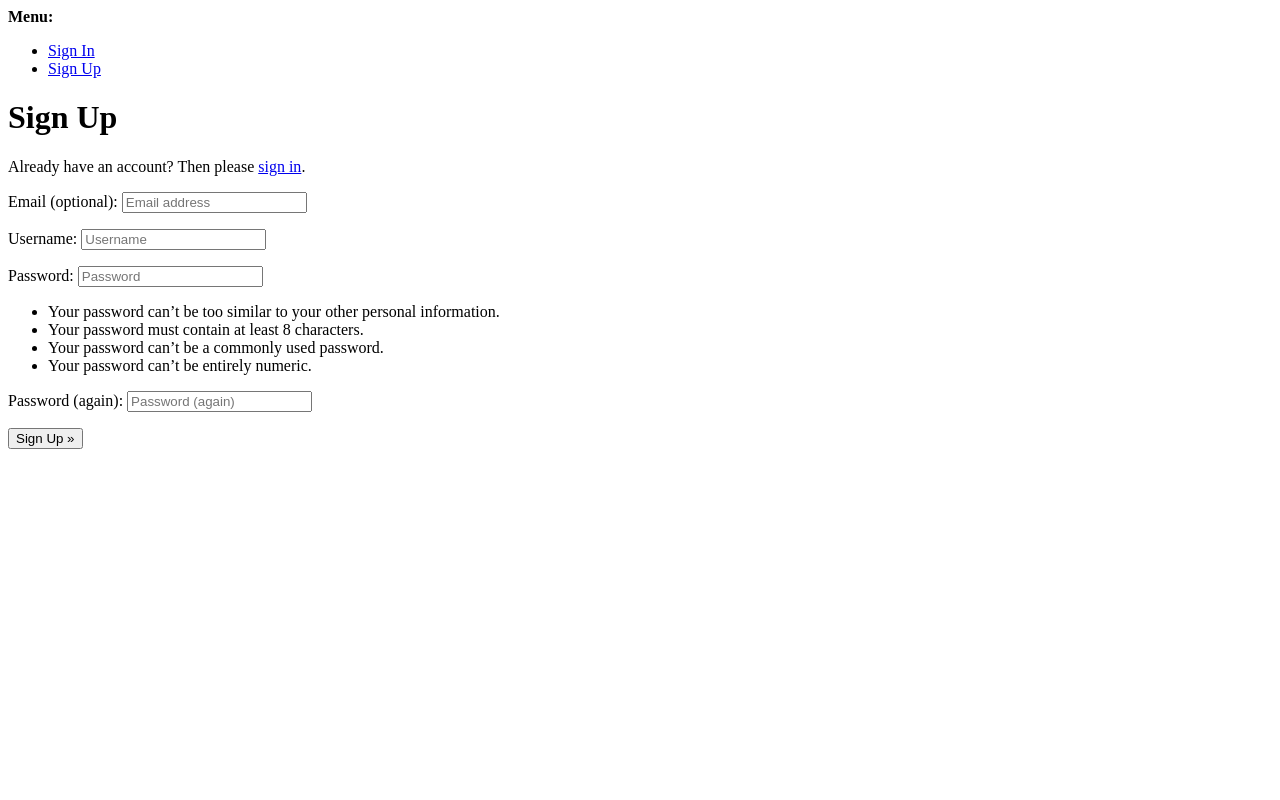
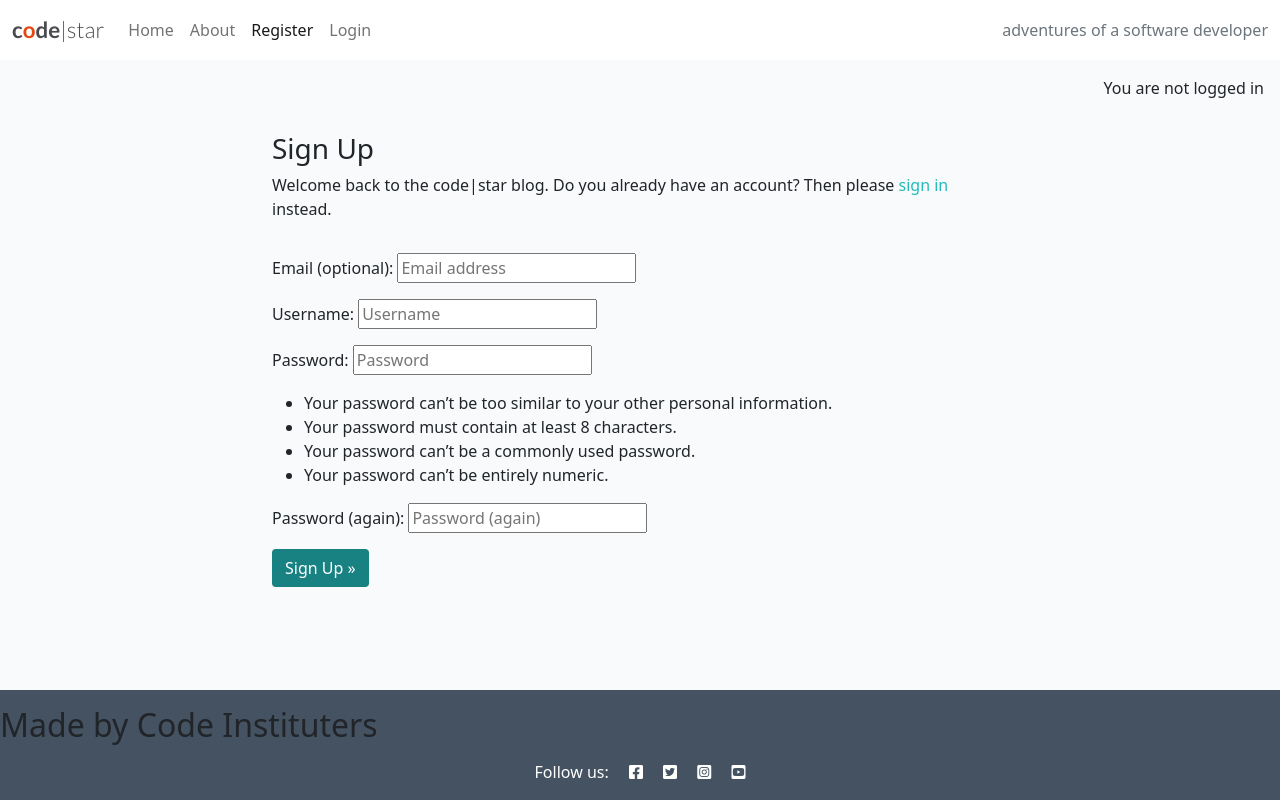
Before and after one commit to ZakariyeNor/django-quarter--finals, a Django app: page /accounts/signup/ in a window 1280 px wide. Run offline with Django 4.2, Linux system fonts and the light colour scheme.

Commit message:
Add views part 2

```diff
--- a/codestar/urls.py
+++ b/codestar/urls.py
@@ -18,9 +18,9 @@ from django.contrib import admin
 from django.urls import path, include
 
 urlpatterns = [
+    path('admin/', admin.site.urls),
     path('about/', include('about.urls'), name='about-urls'),
     path('accounts/', include("allauth.urls")),
     path('summernote/', include('django_summernote.urls')),
     path('', include('blog.urls'), name='blog-urls'),
-    path('admin/', admin.site.urls),
 ]
--- a/templates/account/signup.html
+++ b/templates/account/signup.html
@@ -1,21 +1,38 @@
-{% extends "account/base.html" %}
+{%  extends "base.html" %}
 
 {% load i18n %}
 
-{% block head_title %}{% trans "Signup" %}{% endblock head_title %}
+{% block head_title %}{% trans "Signup" %}{% endblock %}
 
 {% block content %}
-<h1>{% trans "Sign Up" %}</h1>
+<div class="container">
+  <div class="row">
+    <div class="col-md-8 mt-3 offset-md-2">
+      <h3>{% trans "Sign Up" %}</h3>
 
-<p>{% blocktrans %}Already have an account? Then please <a href="{{ login_url }}">sign in</a>.{% endblocktrans %}</p>
+      <p>{% blocktrans %}
+        Welcome back to the code|star blog.
+        Do you already have an account? Then please
+        <a class="link" href="{{ login_url }}">sign in</a>
+        instead.
+      {% endblocktrans %}</p>
+    </div>
+  </div>
+  <div class="row">
+    <div class="col-md-8 mt-3 offset-md-2">
+      <form class="signup" id="signup_form" method="post"
+        action="{% url 'account_signup' %}">
+        {% csrf_token %}
+        {{ form.as_p }}
+        {% if redirect_field_value %}
+        <input type="hidden" name="{{ redirect_field_name }}"
+          value="{{ redirect_field_value }}" />
+        {% endif %}
+        <button class="btn btn-signup right" type="submit">
+          {% trans "Sign Up" %} &raquo;</button>
+      </form>
+    </div>
+  </div>
+</div>
 
-<form class="signup" id="signup_form" method="post" action="{% url 'account_signup' %}">
-  {% csrf_token %}
-  {{ form.as_p }}
-  {% if redirect_field_value %}
-  <input type="hidden" name="{{ redirect_field_name }}" value="{{ redirect_field_value }}" />
-  {% endif %}
-  <button type="submit">{% trans "Sign Up" %} &raquo;</button>
-</form>
-
-{% endblock content %}
+{% endblock %}
--- a/templates/base.html
+++ b/templates/base.html
@@ -51,7 +51,7 @@
                         <a class="nav-link {% if request.path == about_url %}active{% endif %}" aria-current="page"
                             href="{% url 'about' %}">About</a>
                     </li>
-                    {% if user.is_Authenticated %}
+                    {% if user.is_authenticated %}
                     <li class="nav-item">
                         <a class="nav-link {% if request.path == logout_url %}active{% endif %}" aria-current="page" href="{% url 'account_logout' %}">Logout</a>
                     </li>
@@ -75,10 +75,15 @@
 
     <main class="flex-shrink-0 main-bg">
 
+        {% if user.is_authenticated %}
+        <p class="text-end m-3">You are logged in as {{ user.username }}</p>
+        {% else %}
+        <p class="text-end m-3">You are not logged in</p>
+        {% endif %}
+
         {% block content %}
         <!-- Content Goes here -->
         {% endblock content %}
-
     </main>
 
     <!-- Footer -->
```
